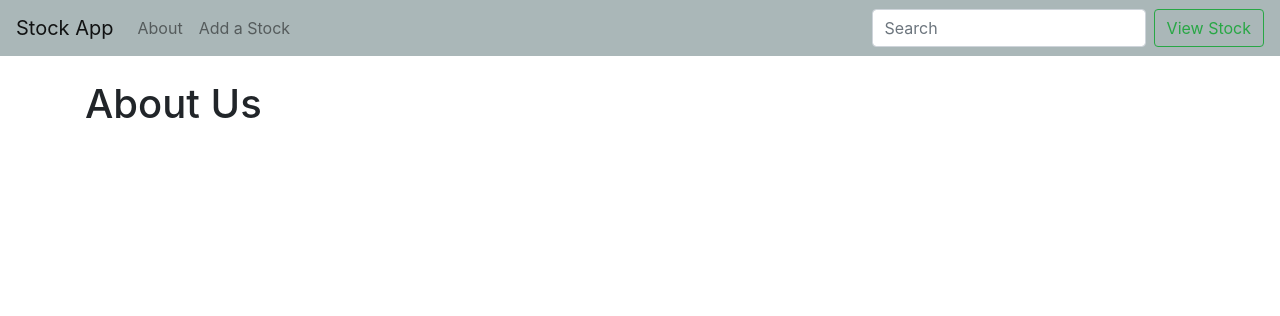
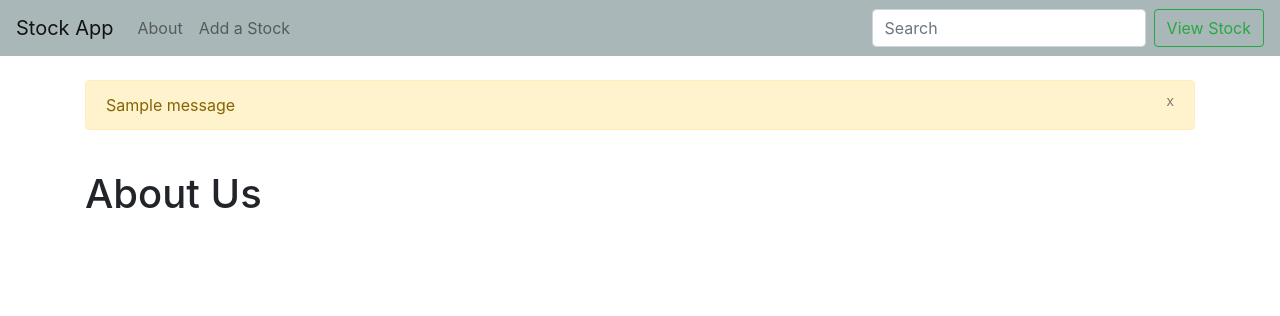
Before and after one commit to kayladuffy/stockapp, a Django app: page /about.html in a window 1280 px wide. Shown: the top 316 px of the page. Run offline with Django 3.2, Linux system fonts and the light colour scheme; one stand-in notice (Sample message) is shown; some libraries are stand-ins or nearby versions.

Commit message:
Added django message alerts

```diff
--- a/stockapp/stockview/templates/base.html
+++ b/stockapp/stockview/templates/base.html
@@ -35,6 +35,19 @@
       </nav>
     <div class="container">
         <br/>
+
+        {% if messages %}
+            {% for message in messages %}
+                <div class="alert alert-warning alert-dismissable" role="alert">
+                    <button class="close" data-dismiss="alert">
+                        <small><sup>x</sup></small>
+                    </button>
+                    {{ message }}
+                </div><br/>
+            {% endfor %}
+
+        {% endif %}
+
         {% block content %}
 
         {% endblock %}
```
Also changed, not shown: stockapp/db.sqlite3.
